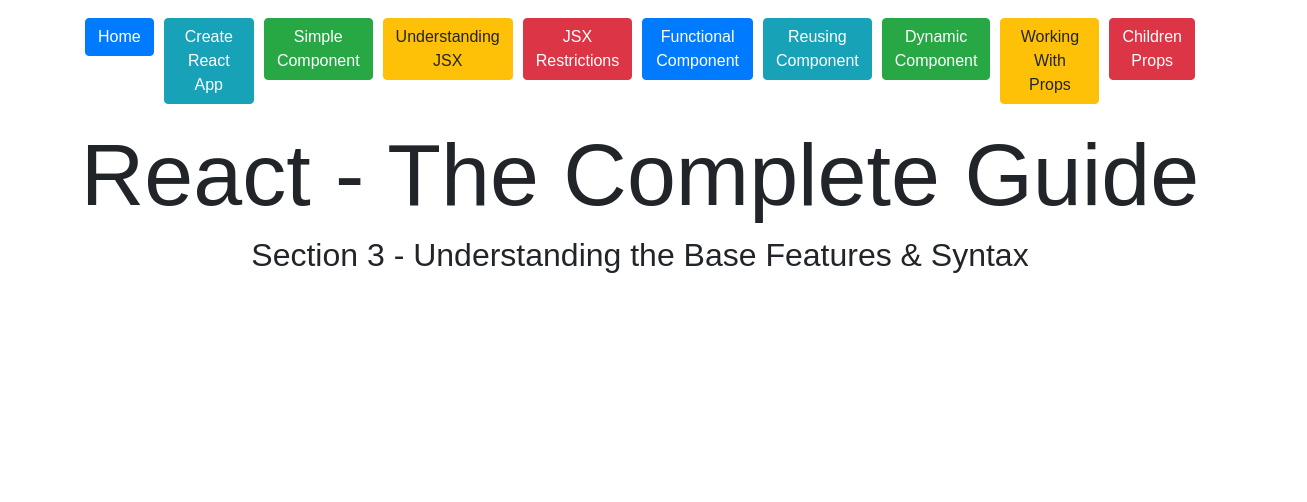
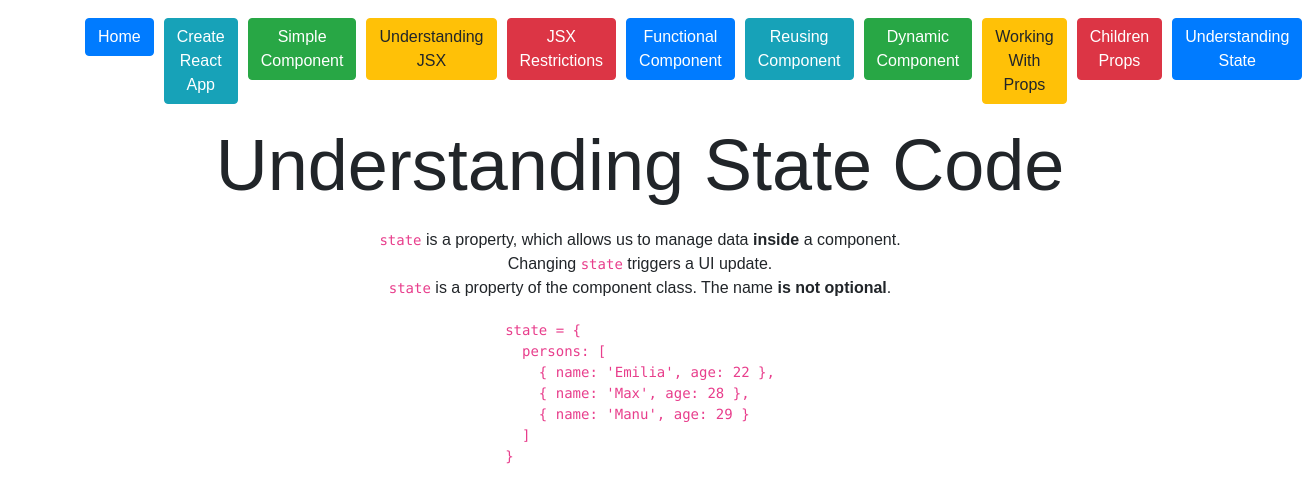
Before and after one commit to emilia98/ReactTheCompleteGuide-Udemy, a React (Create React App) app in the folder Demo/Understanding Base Features And Syntax/react-demo/: page /understanding-state/code in a window 1280 px wide. Shown: the top 502 px of the page, 1307 px wide, since content can reach past the window. Built offline with nearby package versions, Linux system fonts and the light colour scheme.

Commit message:
added Understanding State Demo

```diff
--- a/Demo/Understanding Base Features And Syntax/react-demo/src/App.js
+++ b/Demo/Understanding Base Features And Syntax/react-demo/src/App.js
@@ -20,8 +20,10 @@
 import DynamicComponent from './components/dynamic-component/DynamicComponent';
 import WorkingWithProps from './components/working-with-props/WorkingWithProps';
 import WorkingWithPropsCode from './components/working-with-props/WorkingWithPropsCode';
-import ChildrenProps from './components/ChildrenProps/ChildrenProps';
-import ChildrenPropsCode from './components/ChildrenProps/ChildrenPropsCode';
+import ChildrenProps from './components/children-props/ChildrenProps';
+import ChildrenPropsCode from './components/children-props/ChildrenPropsCode';
+import UnderstandingState from './components/understanding-state/UnderstandingState';
+import UnderstandingStateCode from './components/understanding-state/UnderstandingStateCode';
 
 class App extends Component {
   render() {
@@ -58,6 +60,9 @@
                 </li>
                 <li className="nav-item">
                   <Link className="nav-item btn btn-danger" to="/children-props">Children Props</Link>
+                </li>
+                <li className="nav-item">
+                  <Link className="nav-item btn btn-primary" to="/understanding-state">Understanding State</Link>
                 </li>
             </ul>
         </nav>
@@ -105,6 +110,12 @@
           <Route path="/children-props">
             <ChildrenProps />
           </Route>
+          <Route path="/understanding-state/code">
+            <UnderstandingStateCode />
+          </Route>
+          <Route path="/understanding-state">
+            <UnderstandingState />
+          </Route>
           <Route path="/">
             <Home />
           </Route>
--- /dev/null
+++ b/Demo/Understanding Base Features And Syntax/react-demo/src/components/understanding-state/Person/Person.js
@@ -0,0 +1,12 @@
+import React from 'react';
+
+const person = (props) => {
+    return (
+        <div>
+            <h3>I'm {props.name} and {props.age} years old!</h3>
+            <p>{props.children}</p>
+        </div>
+    )
+}
+
+export default person;
--- /dev/null
+++ b/Demo/Understanding Base Features And Syntax/react-demo/src/components/understanding-state/UnderstandingState.js
@@ -0,0 +1,30 @@
+import React, { Component } from 'react';
+import Person from './Person/Person';
+import { Link } from 'react-router-dom';
+
+class UnderstandingState extends Component {
+    state = {
+        persons: [
+            { name: 'Emilia', age: 22 },
+            { name: 'Max', age: 28 },
+            { name: 'Manu', age: 29 }
+        ]
+    }
+
+    render() {
+        return (
+            <div className="page-container text-center">
+                <h1 className="display-3 page-title">Undertanding State</h1>
+                <button className="mb-3">Switch Names</button>
+
+                <Person name={this.state.persons[0].name} age={this.state.persons[0].age}>Give your best for React!</Person>
+                <Person name={this.state.persons[1].name} age={this.state.persons[1].age}/>
+                <Person name={this.state.persons[2].name} age={this.state.persons[2].age}/>
+
+                <Link className="btn btn-primary" to="/understanding-state/code">To Code</Link>
+            </div>
+        )
+    }
+}
+
+export default UnderstandingState;
--- /dev/null
+++ b/Demo/Understanding Base Features And Syntax/react-demo/src/components/understanding-state/UnderstandingStateCode.js
@@ -0,0 +1,53 @@
+import React, { Component } from 'react';
+
+class UnderstandingStateCode extends Component {
+    render() {
+        return (
+            <div className="page-container">
+                <h1 className="display-3 page-title text-center">Understanding State Code</h1>
+
+                <div className="text-center">
+                    <ul className="list-unstyled">
+                        <li>
+                            <code>state</code> is a property, which allows us to manage data <strong>inside</strong> a component.
+                        </li>
+                        <li>
+                            Changing <code>state</code> triggers a UI update.
+                        </li>
+                        <li>
+                            <code>state</code> is a property of the component class. The name <strong>is not optional</strong>.
+                        </li>
+                    </ul>
+                </div>
+
+                <div className="code-snippet">
+                    <div>
+                        <code className="code">
+                            {('state = {')}
+                        </code>
+                        <code className="code">
+                            &nbsp;&nbsp;{('persons: [')}
+                        </code>
+                        <code className="code">
+                            &nbsp;&nbsp;&nbsp;&nbsp;{("{ name: 'Emilia', age: 22 },")}
+                        </code>
+                        <code className="code">
+                            &nbsp;&nbsp;&nbsp;&nbsp;{("{ name: 'Max', age: 28 },")}
+                        </code>
+                        <code className="code">
+                            &nbsp;&nbsp;&nbsp;&nbsp;{("{ name: 'Manu', age: 29 }")}
+                        </code>
+                        <code className="code">
+                            &nbsp;&nbsp;{("]")}
+                        </code>
+                        <code className="code">
+                            {("}")}
+                        </code>
+                    </div>
+                </div>
+            </div>
+        )
+    }
+}
+
+export default UnderstandingStateCode;
```
Also changed, not shown: Demo/Understanding Base Features And Syntax/react-demo/src/components/children-props/ChildrenProps.js (renamed from Demo/Understanding Base Features And Syntax/react-demo/src/components/ChildrenProps/ChildrenProps.js), Demo/Understanding Base Features And Syntax/react-demo/src/components/children-props/ChildrenPropsCode.js (renamed from Demo/Understanding Base Features And Syntax/react-demo/src/components/ChildrenProps/ChildrenPropsCode.js), Demo/Understanding Base Features And Syntax/react-demo/src/components/children-props/Person/Person.js (renamed from Demo/Understanding Base Features And Syntax/react-demo/src/components/ChildrenProps/Person/Person.js).
